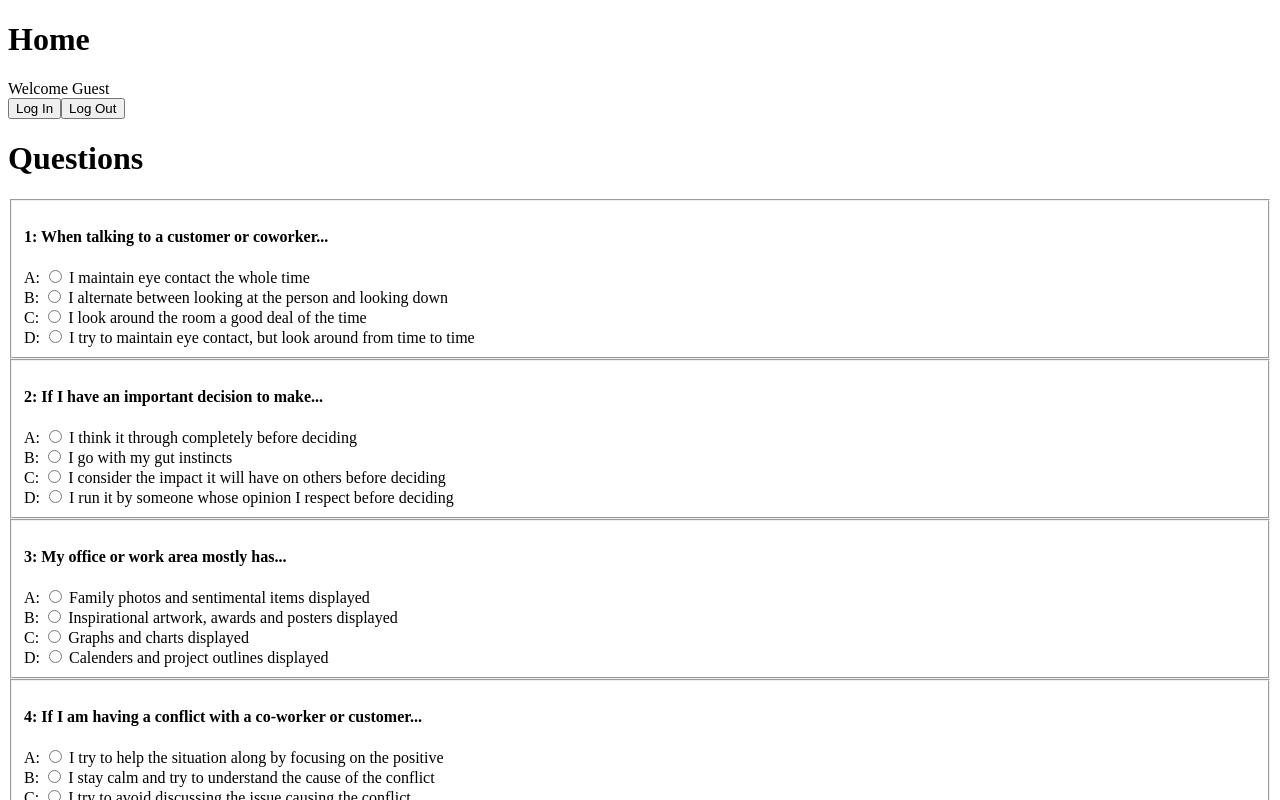
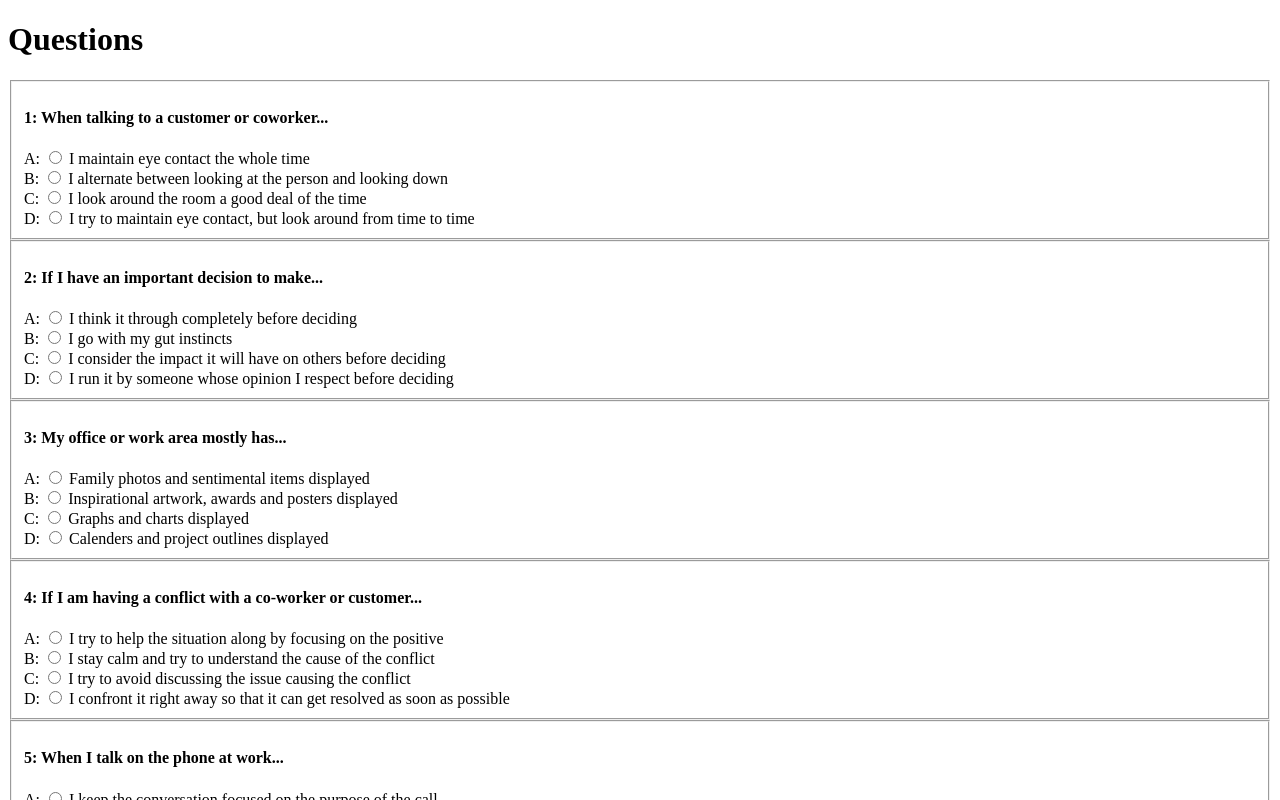
Before and after one commit to JJenk89/Merrill_Reid, a React (Vite) app: page / in a window 1280 px wide. Shown: the top 800 px of the page. Built offline with nearby package versions, Linux system fonts and the light colour scheme.

Commit message:
reduntant component deleted

```diff
--- a/src/App.tsx
+++ b/src/App.tsx
@@ -1,5 +1,4 @@
 import './App.css';
-import Greet from './components/Greet';
 import Questions from './components/Questions';
 import {data} from './data/data';
 
@@ -9,7 +8,6 @@ function App() {
 
   return (
     <>
-    <Greet name="Jason"/>
     <Questions data={data}/>
 
     </>
--- a/src/components/Greet.tsx
+++ /dev/null
@@ -1,28 +0,0 @@
-import { useState } from "react";
-import { NameProps } from "../types/name.types";
-
-const Greet = ({name}: NameProps) => {
-
-    const [loggedIn, setLoggedIn] = useState(false);
-
-    const handleLogIn = () => {
-        setLoggedIn(true)
-    }
-    const handleLogOut = () => {
-        setLoggedIn(false)
-    }
-
-    return (
-        <>
-            <div>
-               <h1>Home</h1>
-               <div>Welcome {loggedIn ? `${name}! You are logged in` : `Guest`}</div>
-               <button onClick={handleLogIn}>Log In</button>
-               <button onClick={handleLogOut}>Log Out</button>
-            </div>
-
-        </>
-     );
-}
-
-export default Greet;
```
